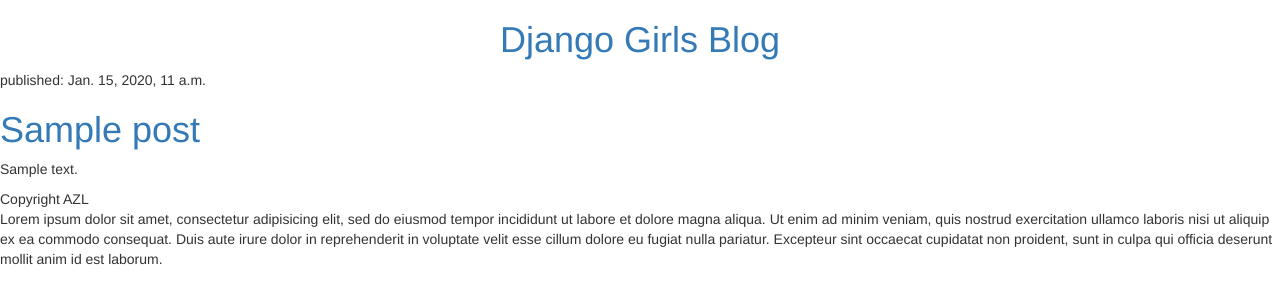
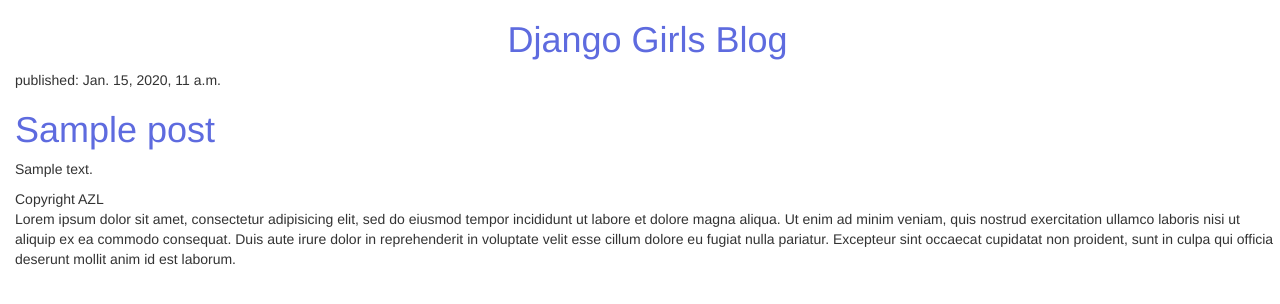
Before and after one commit to AnnaLinka/django-blog, a Django app: page / in a window 1280 px wide. Shown: the top 304 px of the page. Run offline with Django 3.2, Linux system fonts and the light colour scheme; tables that the repository leaves empty hold one stand-in row (values such as "Sample post"); some libraries are stand-ins or nearby versions.

Commit message:
Added ststic files and some style

```diff
--- a/blog/templates/blog/post_list.html
+++ b/blog/templates/blog/post_list.html
@@ -4,6 +4,7 @@
 <html>
   <head>
     <meta charset="utf-8">
+    <meta name="viewport" content="width=device-width, initial-scale=1">
     <title>Django Girls blog</title>
     <link rel="stylesheet" href="https://maxcdn.bootstrapcdn.com/bootstrap/3.3.7/css/bootstrap.min.css">
     <link rel="stylesheet" href="{% static 'css/blog.css' %}">
@@ -18,7 +19,7 @@
          <main>
            <div>
                <p>published: {{ post.published_date }}</p>
-               <h1><a href="">{{ post.title }}</a></h1>
+               <h1><a href="https://djangogirls.org/" class="external_link" id="link_to_wiki_page">{{ post.title }}</a></h1>
            </div>
            <article>
              <p>{{ post.text|linebreaksbr }}</p>
--- a/ekwador/settings.py
+++ b/ekwador/settings.py
@@ -121,3 +121,7 @@
 STATIC_URL = '/static/'
 
 STATIC_ROOT = os.path.join(BASE_DIR, 'public', 'static')
+
+STATICFILES_DIRS = (
+    os.path.join(BASE_DIR, "static"),
+)
--- /dev/null
+++ b/static/css/blog.css
@@ -0,0 +1,7 @@
+body {
+    padding-left: 15px;
+}
+
+h1 a {
+    color: #5e6bdf;
+}
```
